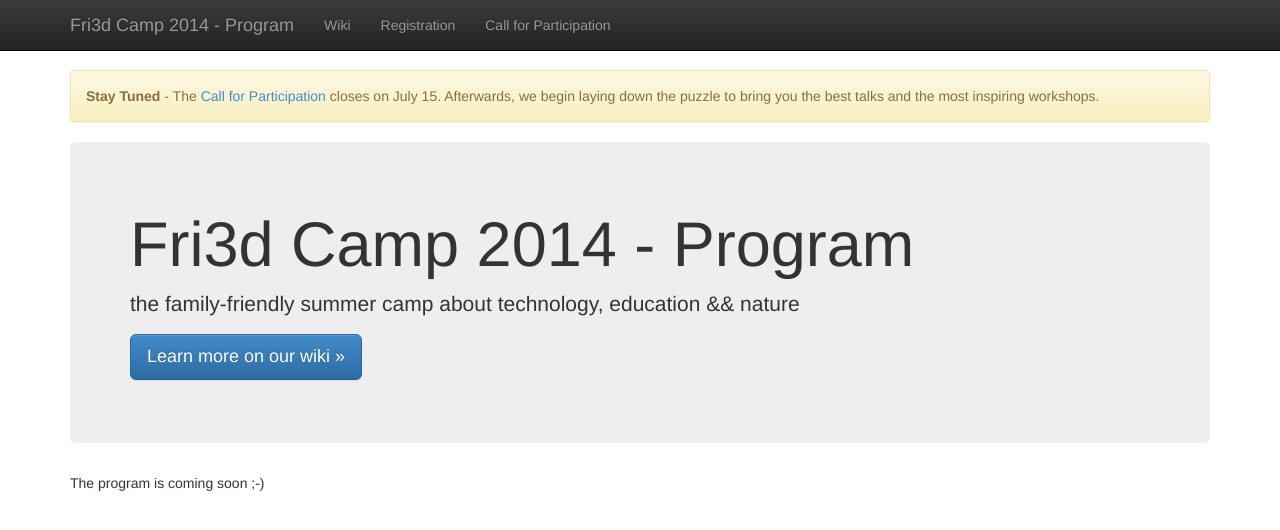
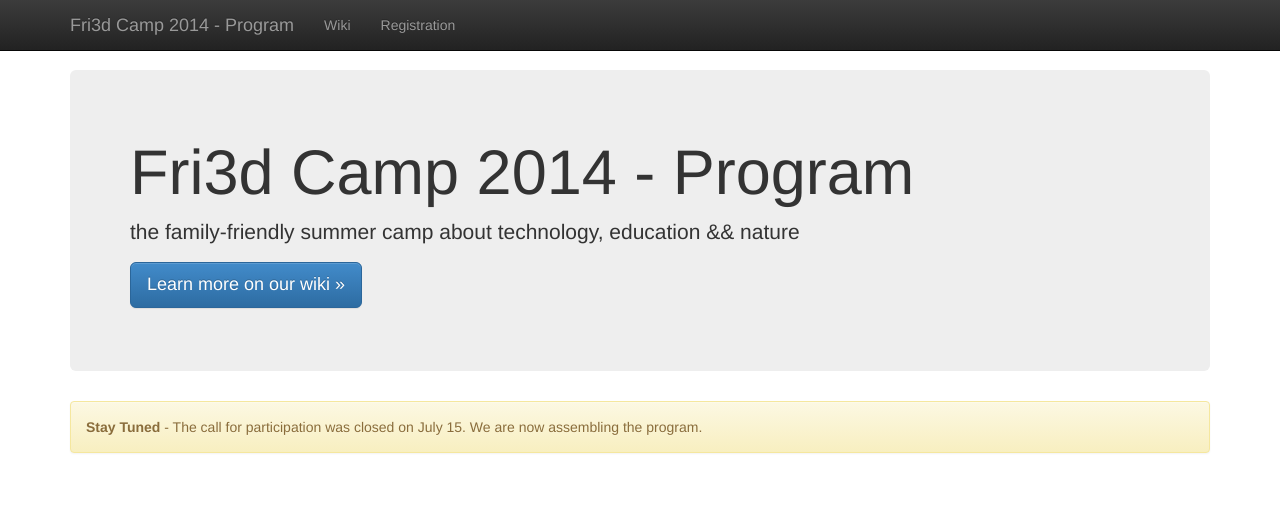
Before and after one commit to Fri3dCamp/program.fri3d.be, a Jekyll site: the page built from index.html, in a window 1280 px wide. Shown: the top 530 px of the page. Built offline with Jekyll 4.4.1, drawn with Linux system fonts in a browser that asks for light colours; nearby versions of some CDN libraries.

Commit message:
closed CFP

```diff
--- a/_layouts/base.html
+++ b/_layouts/base.html
@@ -31,7 +31,6 @@
           <ul class="nav navbar-nav">
             <li><a href="http://fri3d.be">Wiki</a></li>
             <li><a href="http://registration.fri3d.be">Registration</a></li>
-            <li><a href="http://fri3d.be/index.php/CFP">Call for Participation</a></li>
           </ul>
         </div>
       </div>
--- a/index.html
+++ b/index.html
@@ -1,14 +1,6 @@
 ---
 layout: base
 ---
-
-<div class="alert alert-warning">
-  <strong>Stay Tuned</strong> - The <a
-  href="http://fri3d.be/index.php/CFP">Call for Participation</a> closes on
-  July 15. Afterwards, we begin laying down the puzzle to bring you the best
-  talks and the most inspiring workshops.
-</div>
-
 
 <div class="jumbotron">
   <h1>Fri3d Camp 2014 - Program</h1>
@@ -19,4 +11,7 @@ layout: base
 </div>
 
 
-The program is coming soon ;-)
+<div class="alert alert-warning">
+  <strong>Stay Tuned</strong> - The call for participation was closed on
+  July 15. We are now assembling the program.
+</div>
```
